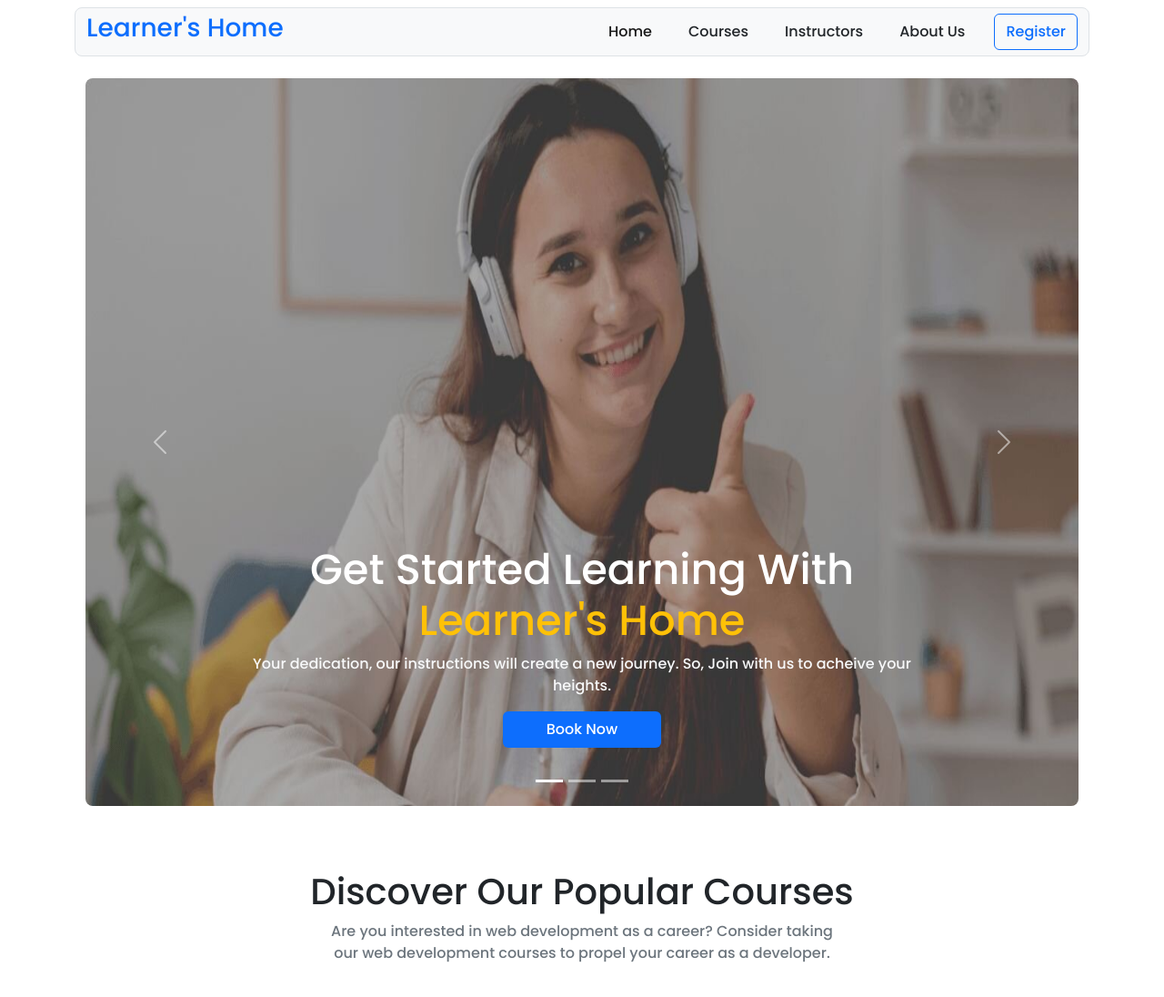
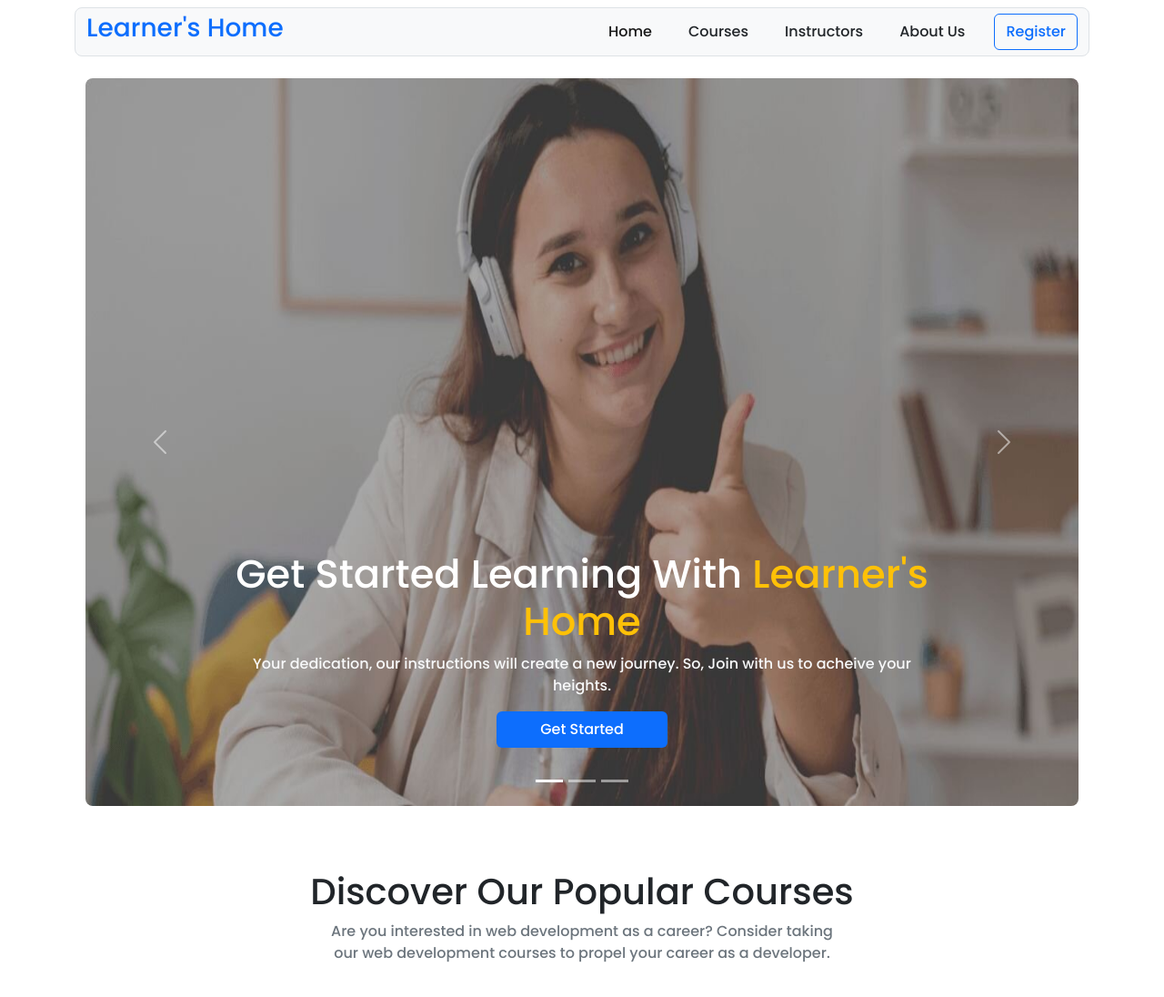
Before and after one commit to Fahimsakib1/learners-home-ed-tech-center, a plain HTML site: page index.html in a window 1280 px wide. Shown: the top 1096 px of the page at 91% size. Drawn offline with nearby package versions, Linux system fonts and the light colour scheme.

Commit message:
some major changes done for image slider texts

```diff
--- a/index.html
+++ b/index.html
@@ -64,9 +64,9 @@
                     <div class="carousel-item active">
                     <img  src="images/cover/cover-1-dark.jpg" class="d-block w-100 rounded-3" alt="...">
                     <div class="carousel-caption slider-caption-div">
-                      <h2 class="image-slider" style="font-size: 2.9rem;" >Get Started Learning With <span class="text-warning">Learner's Home</span></h2>
+                      <h2 class="image-slider" style="font-size: 2.7rem;" >Get Started Learning With <span class="text-warning">Learner's Home</span></h2>
                       <p class="text-light "> Your dedication, our instructions will create a new journey. So, Join with us to acheive your heights.</p>
-                      <button class="bg-primary text-white mb-4 pt-2 pb-2 ps-5 pe-5 border border-0 rounded-2">Book Now</button>
+                      <button class="bg-primary text-white mb-4 pt-2 pb-2 ps-5 pe-5 border border-0 rounded-2">Get Started</button>
                     </div>
                   </div>
 
@@ -76,7 +76,7 @@
                     <div class="carousel-caption slider-caption-div">
                       <h2 class="image-slider" style="font-size: 2.9rem;">We Are The <span class="text-warning">Best</span> In This Sector</h2>
                       <p class="text-light">For the past 10 yeras we are providing services to our students. Lets make a step forward with us</p>
-                      <button class="bg-primary text-white mb-4 pt-2 pb-2 ps-5 pe-5 border border-0 rounded-2 ">Book Now</button>
+                      <button class="bg-primary text-white mb-4 pt-2 pb-2 ps-5 pe-5 border border-0 rounded-2 ">Get Started</button>
                     </div>
                   </div>
 
@@ -86,7 +86,7 @@
                     <div class="carousel-caption slider-caption-div">
                       <h2 class="image-slider" style="font-size: 2.9rem;">We Are Here to <span class="text-warning">Guide You</span> Throughout</h2>
                       <p class="text-light">We are dedicated to our students. They can get any kind of help and suggestions from us. We always stand beside them. </p>
-                      <button class="bg-primary text-white mb-4 pt-2 pb-2 ps-5 pe-5 border border-0 rounded-2 ">Book Now</button>
+                      <button class="bg-primary text-white mb-4 pt-2 pb-2 ps-5 pe-5 border border-0 rounded-2 ">Get Started</button>
                     </div>
                   </div>
 
```
